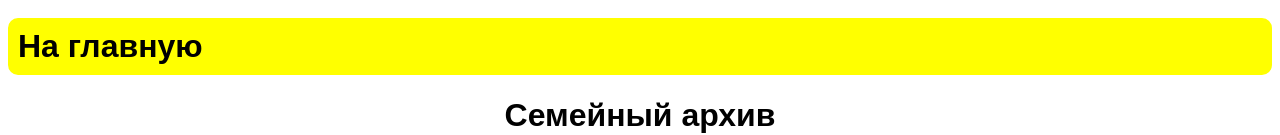
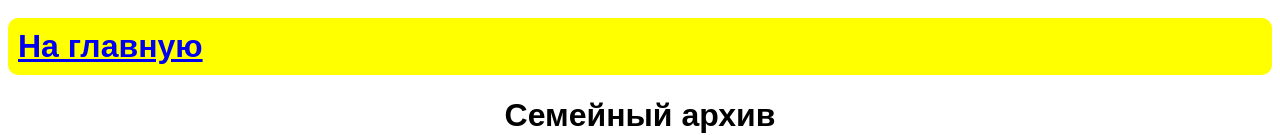
Before and after one commit to mejkafnfaf/site-2-pages, a plain HTML site: page index2.html in a window 1280 px wide. Shown: the part 311-446 px from the top of the page. Drawn offline with Linux system fonts and the light colour scheme.

Commit message:
Update and rename index.html to index2.html

```diff
--- a/index.html
+++ b/index2.html
@@ -5,7 +5,7 @@
     <body>
         <p class="ad">
         <img src = "https://learn.algoritmika.org/uploads/2021/01/logo_0_1611261359.svg">
-        <h1 class="tut">На главную</h1>
+        <h1 class="tut"><a href = "/index.html">На главную</a></h1>
         </p>
 
         <h1 class="a">Семейный архив</h1>
```
